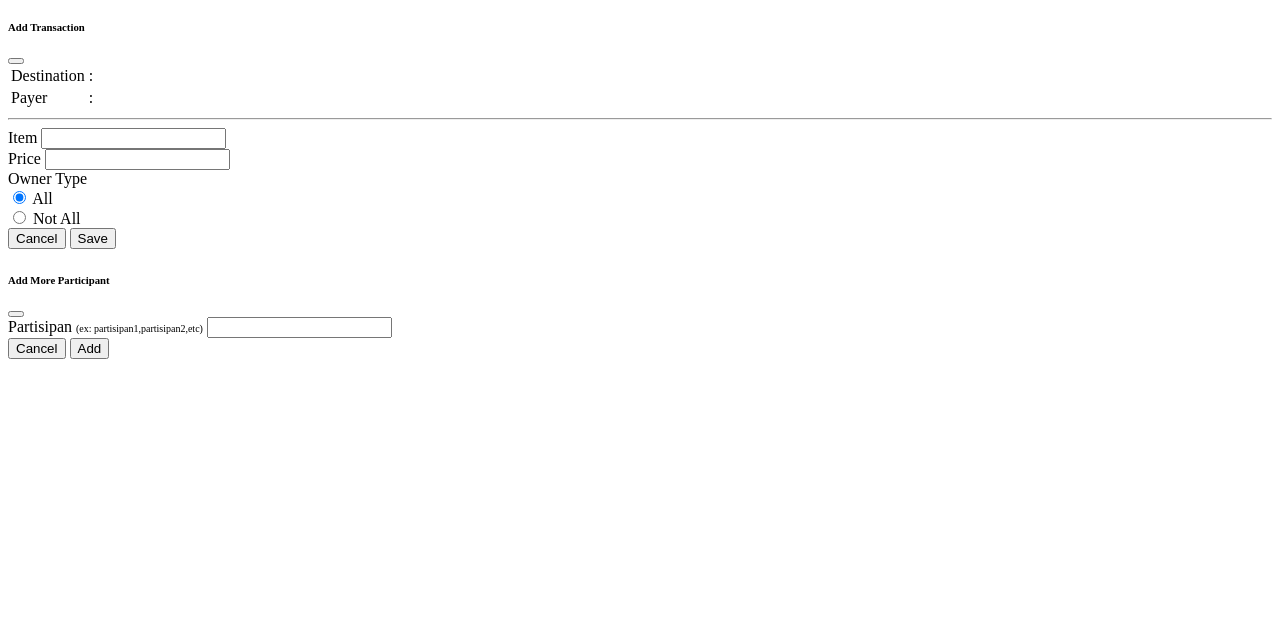
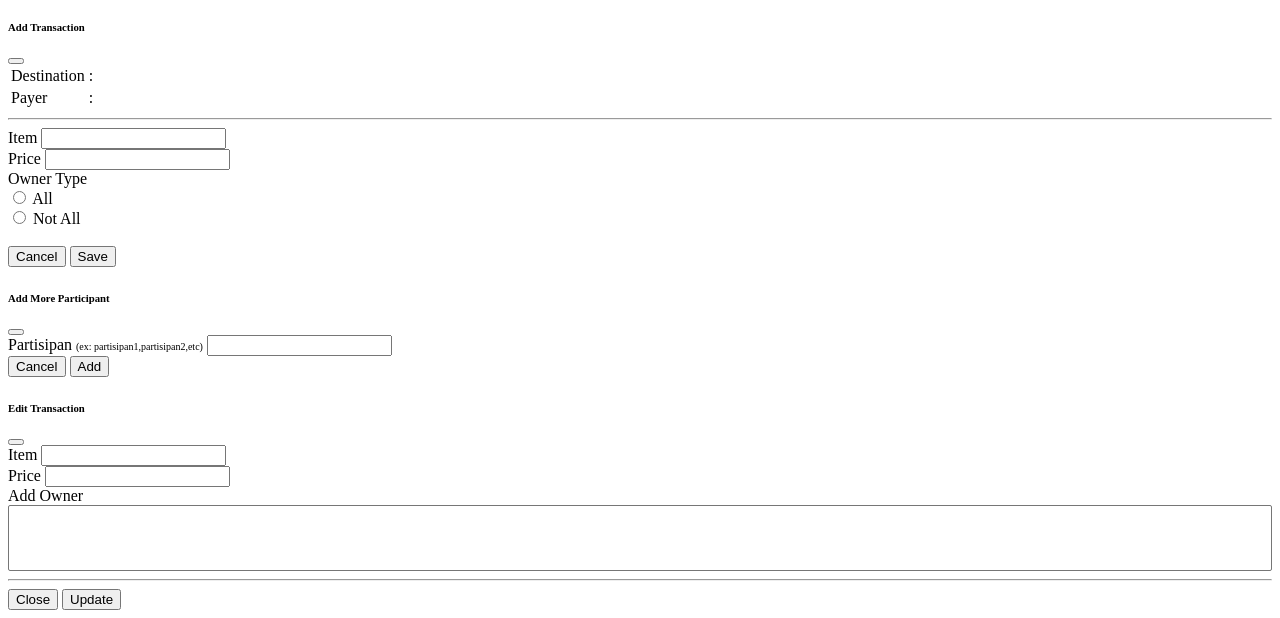
Before and after one commit to adzka-sfr/split_bill, a PHP site: page /dashboard/dashboard/index.php in a window 1280 px wide. Shown: the part 368-986 px from the top of the page. Before the commit the page ends 727 px from the top, so only its background shows below. Run offline with PHP 8.4, Linux system fonts and the light colour scheme; lists and menus that the app fills with data are empty.

Commit message:
update terbaru bro

```diff
--- a/_footer.php
+++ b/_footer.php
@@ -13,6 +13,11 @@
         $('.owner-select').select2({
             dropdownParent: $('#modal-add-transaction')
         });
+
+        $('.add-owner').select2({
+            dropdownParent: $('#modal-edit-transaction')
+        });
+
     });
 </script>
 
--- a/dashboard/dashboard/index.php
+++ b/dashboard/dashboard/index.php
@@ -133,7 +133,7 @@
                     <div class="col-12">
                         <div class="form-group">
                             <label for="item-price">Price</label>
-                            <input class="form-control" type="text" name="item-price" id="item-price">
+                            <input class="form-control" type="number" name="item-price" id="item-price" min="0" step="any" oninput="this.value = this.value.replace(/[^0-9.]/g, '').replace(/(\..*)\./g, '$1');">
                             <span id="error-item-price" style="color: #DC3545; display: none;"><i class="fa-solid fa-circle-info"></i> Silahkan memasukkan harga</span>
                         </div>
                     </div>
@@ -142,13 +142,17 @@
                     <div class="col-12 mb-2">
                         <label>Owner Type</label><br>
                         <div class="form-check form-check-inline">
-                            <input class="form-check-input" type="radio" name="owner-type" id="owner-type-all" value="all" checked>
+                            <input class="form-check-input" type="radio" name="owner-type" id="owner-type-all" value="all">
                             <label class="form-check-label" for="owner-type-all">All</label>
                         </div>
                         <div class="form-check form-check-inline">
                             <input class="form-check-input" type="radio" name="owner-type" id="owner-type-not-all" value="not-all">
                             <label class="form-check-label" for="owner-type-not-all">Not All</label>
                         </div>
+                        <br>
+                        <span id="error-owner-type" style="color: #DC3545; display: none;">
+                            <i class="fa-solid fa-circle-info"></i> Silahkan memilih owner type
+                        </span>
                     </div>
                 </div>
                 <div class="row" id="owner-select-row" style="display: none;">
@@ -196,6 +200,62 @@
     </div>
 </div>
 <!-- Modal End -->
+
+<!-- modal to edit transaction -->
+<!-- modal to edit transaction -->
+<div class="modal fade" id="modal-edit-transaction" aria-labelledby="modalEditTransactionLabel" aria-hidden="true">
+    <div class="modal-dialog modal-dialog-centered">
+        <div class="modal-content">
+            <div class="modal-header">
+                <h6 class="modal-title fs-5" id="modalEditTransactionLabel">Edit Transaction</h6>
+                <button type="button" class="btn-close" data-bs-dismiss="modal" aria-label="Close"></button>
+            </div>
+            <div class="modal-body">
+                <div class="row">
+                    <div class="col-12">
+                        <div class="form-group">
+                            <label for="item-name-edit">Item</label>
+                            <input class="form-control" type="text" name="item-name-edit" id="item-name-edit">
+                            <span id="error-item-name-edit" style="color: #DC3545; display: none;">
+                                <i class="fa-solid fa-circle-info"></i> Silahkan memasukkan nama item
+                            </span>
+                        </div>
+                    </div>
+                </div>
+                <div class="row">
+                    <div class="col-12">
+                        <div class="form-group">
+                            <label for="item-price-edit">Price</label>
+                            <input class="form-control" type="number" name="item-price-edit" id="item-price-edit" min="0" step="any" oninput="this.value = this.value.replace(/[^0-9.]/g, '').replace(/(\..*)\./g, '$1');">
+                            <span id="error-item-price-edit" style="color: #DC3545; display: none;">
+                                <i class="fa-solid fa-circle-info"></i> Silahkan memasukkan harga
+                            </span>
+                        </div>
+                    </div>
+                </div>
+                <div class="row">
+                    <div class="col-12">
+                        <div class="form-group">
+                            <label for="payer-name-edit">Add Owner</label>
+                            <select class="form-control add-owner" name="owner-name-edit[]" multiple='multiple' id="owner-name-edit" style="width: 100%;"></select>
+                            <span id="error-payer-name-edit" style="color: #DC3545; display: none;">
+                                <i class="fa-solid fa-circle-info"></i> Silahkan memilih payer
+                            </span>
+                        </div>
+                    </div>
+                </div>
+                <hr>
+                <div class="row">
+                    <div class="col-12 mt-2" id="list-owner-now"></div>
+                </div>
+            </div>
+            <div class="modal-footer">
+                <button type="button" class="btn btn-secondary" data-bs-dismiss="modal">Close</button>
+                <button type="button" class="btn btn-primary" id="btn-update-transaction">Update</button>
+            </div>
+        </div>
+    </div>
+</div>
 
 <script>
     $(document).ready(function() {
@@ -491,6 +551,15 @@
                 $('#error-item-price').hide();
             }
 
+            // check radio buttons for owner type
+            const ownerTypeChecked = $('input[name="owner-type"]:checked').length;
+            if (ownerTypeChecked === 0) {
+                $('#error-owner-type').show();
+                return;
+            } else {
+                $('#error-owner-type').hide();
+            }
+
             // Validate owner type
             const ownerType = $('input[name="owner-type"]:checked').val();
             let itemOwners = [];
@@ -515,16 +584,6 @@
                 });
                 return;
             }
-
-            // check all inputs
-            console.log({
-                destination_id: destinationId,
-                item_name: itemName,
-                item_price: itemPrice,
-                owner_type: ownerType,
-                item_owners: itemOwners,
-                trip_id: tripId
-            });
 
 
             // send to data9.php using ajax
@@ -593,7 +652,6 @@
                 }
             });
         });
-
 
         // Owner type radio button logic
         $('input[name="owner-type"]').change(function() {
@@ -877,4 +935,61 @@
             }
         });
     }
+
+    // function to edit transaction
+    function editTransaction(transaction_id, item_name, item_price) {
+        // Check if transaction_id is valid
+        if (transaction_id === '') {
+            Swal.fire({
+                icon: 'error',
+                title: 'Error',
+                text: 'Invalid transaction ID.',
+                confirmButtonText: 'OK'
+            });
+            return;
+        }
+        // fill transaction details
+        $('#item-name-edit').val(item_name);
+        $('#item-price-edit').val(item_price);
+
+        // Get transaction details
+        getTransactionDetails(transaction_id);
+
+        // get owner names
+        getPayerNames('owner-name-edit');
+
+        // Set transaction id to hidden input
+        $('#transaction-id').val(transaction_id);
+        // Show modal
+        $('#modal-edit-transaction').modal('show');
+    }
+
+    // function to get list owner
+    function getTransactionDetails(transaction_id) {
+        // Check if transaction_id is valid
+        if (transaction_id === '') {
+            Swal.fire({
+                icon: 'error',
+                title: 'Error',
+                text: 'Invalid transaction ID.',
+                confirmButtonText: 'OK'
+            });
+            return;
+        }
+
+        // Send AJAX request to get transaction details
+        $.ajax({
+            url: 'dashboard/data10.php',
+            type: 'POST',
+            data: {
+                transaction_id: transaction_id
+            },
+            success: function(response) {
+                $('#list-owner-now').html(response);
+            },
+            error: function(xhr, status, error) {
+                console.error('Error fetching transaction details:', error);
+            }
+        });
+    }
 </script>
```
Also changed, not shown: dashboard/dashboard/data10.php (added, +54 -0 lines), dashboard/dashboard/data4.php (+17 -9 lines).
